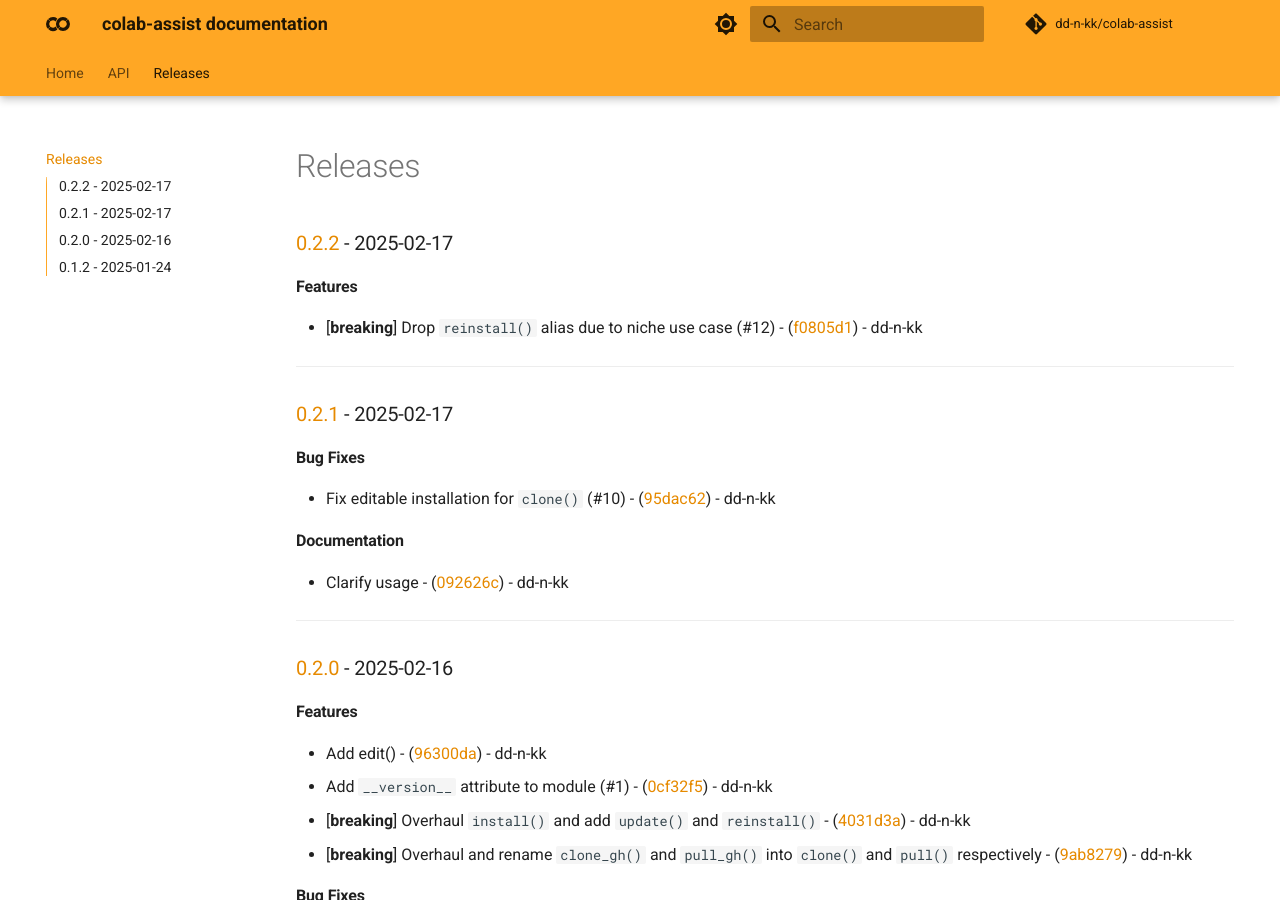
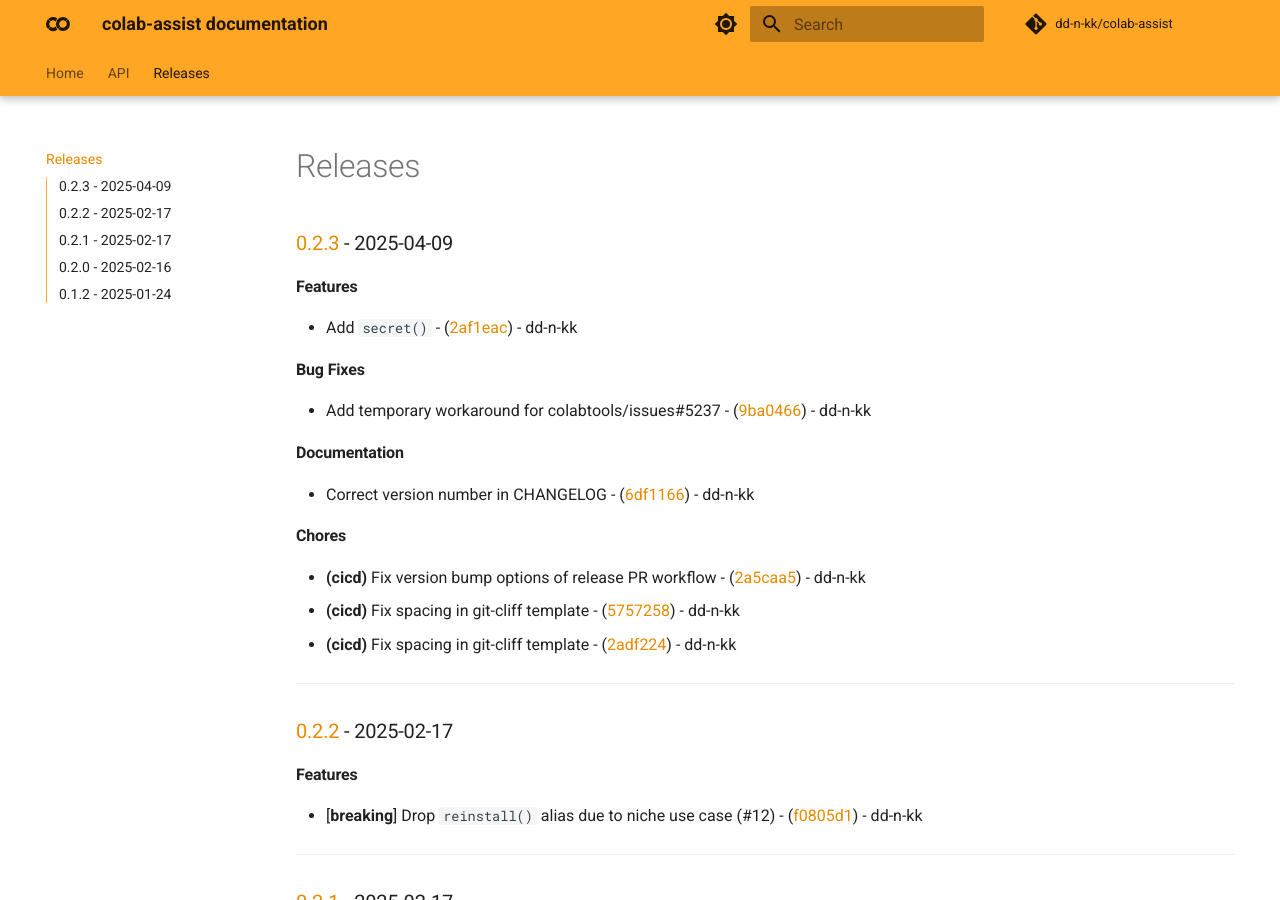
Before and after one commit to dd-n-kk/colab-assist, an MkDocs documentation site: the page built from docs/releases.md, in a window 1280 px wide and 900 px high. Built offline with MkDocs 1.6.1 and Material for MkDocs 9.7.7, drawn with Linux system fonts in a browser that asks for light colours; comment, search, counter and statistics services are not loaded.

Commit message:
chore(release): v0.2.3 (#21)

```diff
--- a/docs/releases.md
+++ b/docs/releases.md
@@ -1,3 +1,25 @@
+
+### [0.2.3](https://github.com/dd-n-kk/colab-assist/compare/v0.2.2..v0.2.3) - 2025-04-09
+
+#### Features
+
+- Add `secret()` - ([2af1eac](https://github.com/dd-n-kk/colab-assist/commit/2af1eac21917aeb9f633ddd57efa7e5acd7ab8d0)) - dd-n-kk
+
+#### Bug Fixes
+
+- Add temporary workaround for colabtools/issues#5237 - ([9ba0466](https://github.com/dd-n-kk/colab-assist/commit/9ba0466e386bfda4a2bbadf89bc86a417218d592)) - dd-n-kk
+
+#### Documentation
+
+- Correct version number in CHANGELOG - ([6df1166](https://github.com/dd-n-kk/colab-assist/commit/6df11669c1f0c1b89e965f3cceafcf783ff2e1e3)) - dd-n-kk
+
+#### Chores
+
+- **(cicd)** Fix version bump options of release PR workflow - ([2a5caa5](https://github.com/dd-n-kk/colab-assist/commit/2a5caa593e0daa1e46f6d32b842d7fbd222d525e)) - dd-n-kk
+- **(cicd)** Fix spacing in git-cliff template - ([5757258](https://github.com/dd-n-kk/colab-assist/commit/5757258d7424d79f88209ae74fc786ff20f133f4)) - dd-n-kk
+- **(cicd)** Fix spacing in git-cliff template - ([2adf224](https://github.com/dd-n-kk/colab-assist/commit/2adf224d216f489046111e6c9f5f5753a134d0e7)) - dd-n-kk
+
+---
 
 ### [0.2.2](https://github.com/dd-n-kk/colab-assist/compare/v0.2.1..v0.2.2) - 2025-02-17
 
--- a/pyproject.toml
+++ b/pyproject.toml
@@ -18,7 +18,7 @@ exclude = [
 
 [project]
 name = "colab-assist"
-version = "0.2.2"
+version = "0.2.3"
 description = "Google Colab workflow utilities"
 authors = [
     {name = "dd-n-kk", email = "djlstvn.cs03@gmail.com"}
```
Also changed, not shown: CHANGELOG.md (+22 -0 lines), 1 other file.
